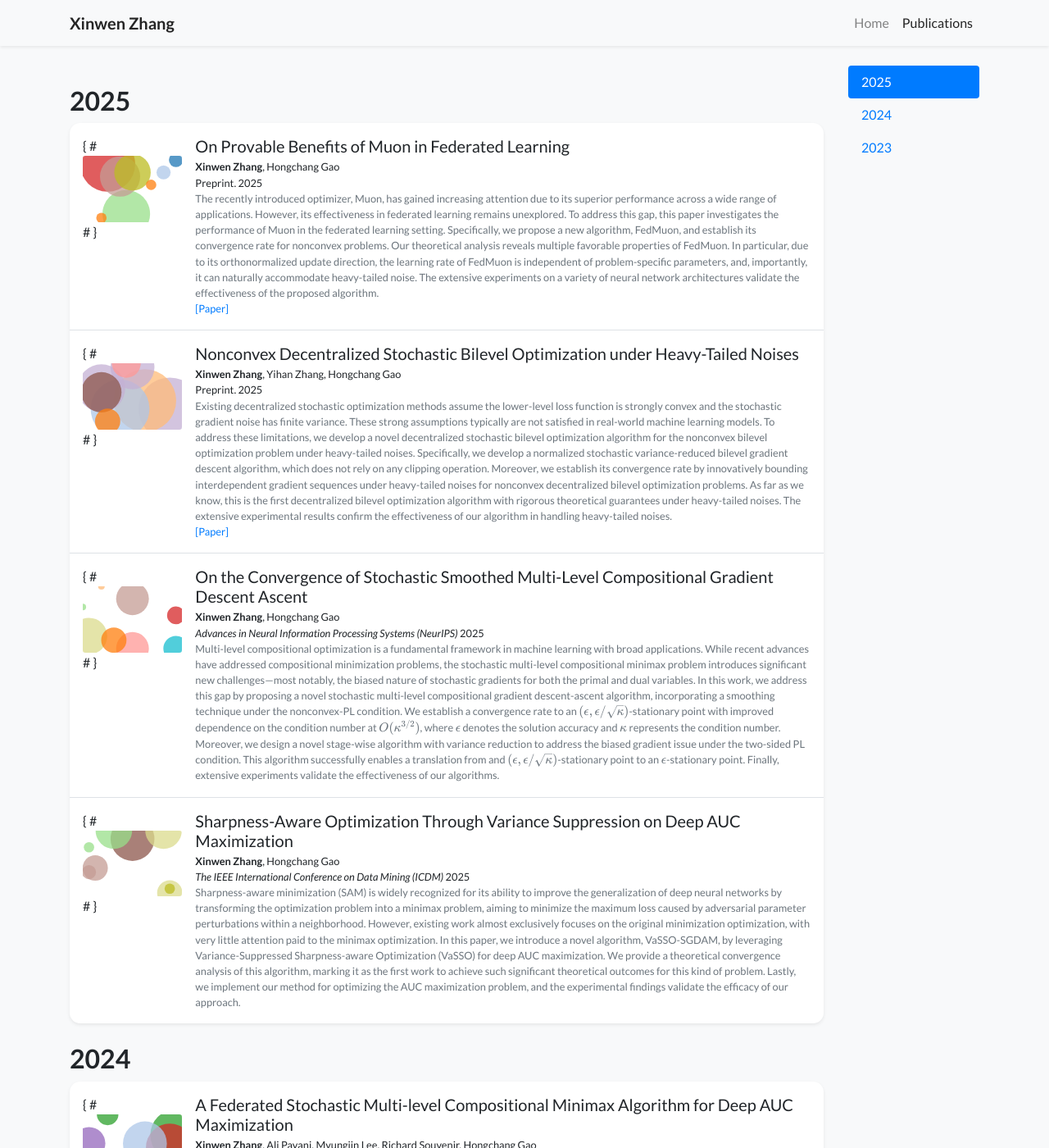
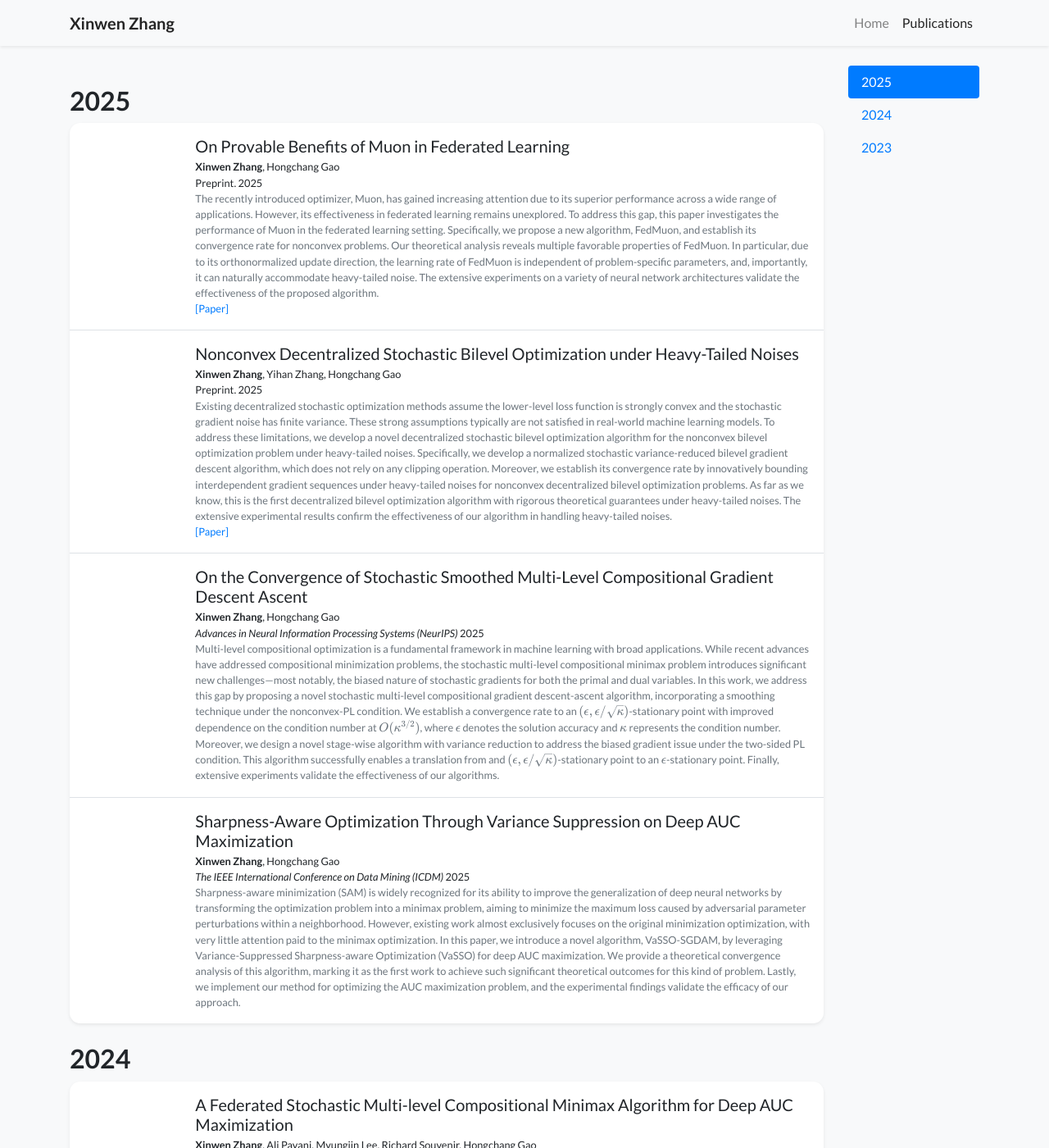
Before and after one commit to XinwenZhang99/XinwenZhang99.github.io, a Jekyll site: the page built from publications.html, in a window 1280 px wide and 1400 px high. Shown: the whole window at 82% size. Built offline with Jekyll 4.4.1, drawn with Linux system fonts in a browser that asks for light colours; nearby versions of some CDN libraries; a style sheet for code colours, icons or effects is not loaded.

Commit message:
Update publication_item.html

```diff
--- a/_includes/widgets/publication_item.html
+++ b/_includes/widgets/publication_item.html
@@ -2,11 +2,11 @@
 <div class="d-none d-md-block">
     <div class="row no-gutters {% unless include.hide_bottom_border %}border-bottom{% endunless %} border-gray">
         <div class="col-md-3 col-xl-2 mb-md-0 p-md-3">
-            { # {%- if item.cover -%}
+            <!-- {%- if item.cover -%}
             <img data-src="{{ item.cover | relative_url }}" alt="{{ item.title }}" class="lazy w-100 rounded-sm" src="{{ '/assets/images/empty_300x200.png' | relative_url }}">
             {%- else -%}
             <svg class="bubble-visual-hash lazy w-100 rounded-sm" data-bubble-visual-hash="{{ item.id }}" viewBox="0 0 300 200"></svg>
-            {%- endif -%} # }
+            {%- endif -%} -->
         </div>
         <div class="col-md-9 col-xl-10 p-3 pl-md-0">
             <h5 class="mt-0 mb-1 font-weight-normal">{{ item.title }}</h5>
```
